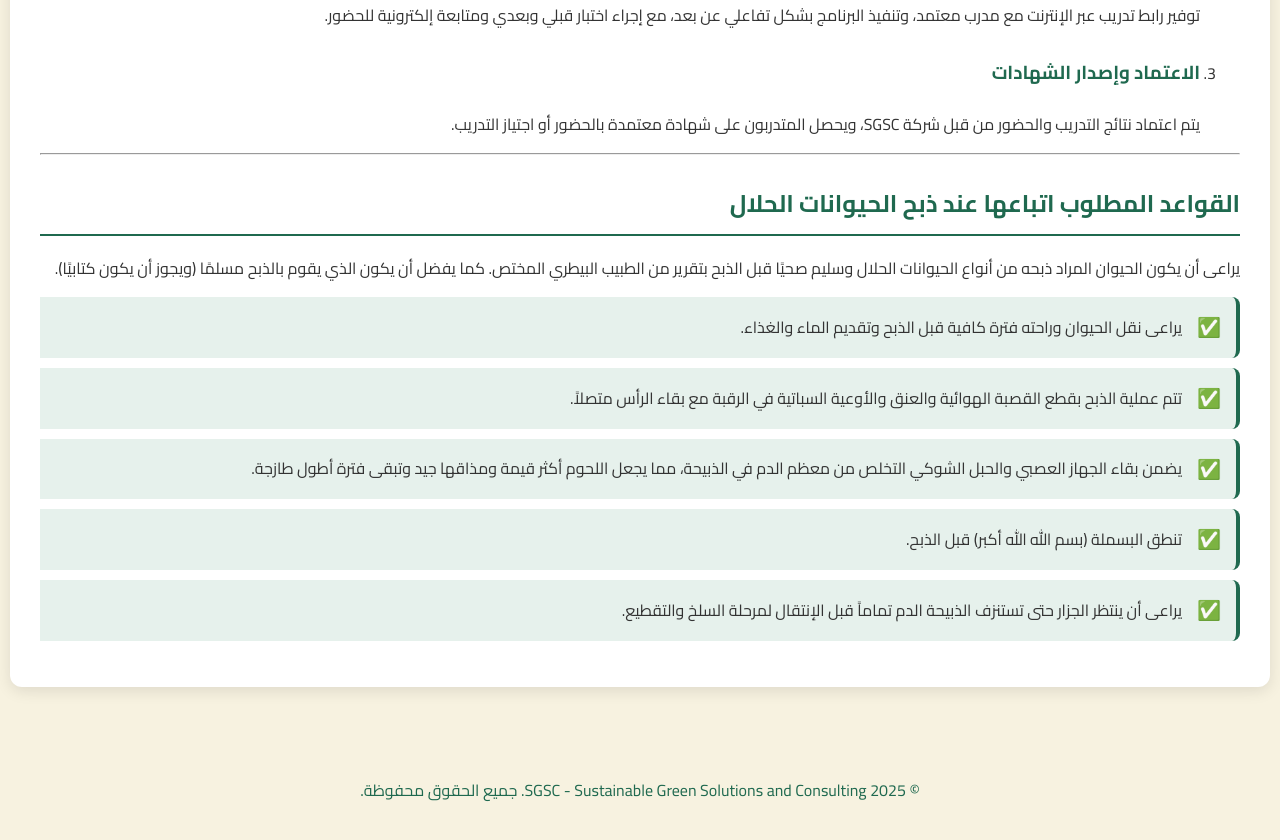
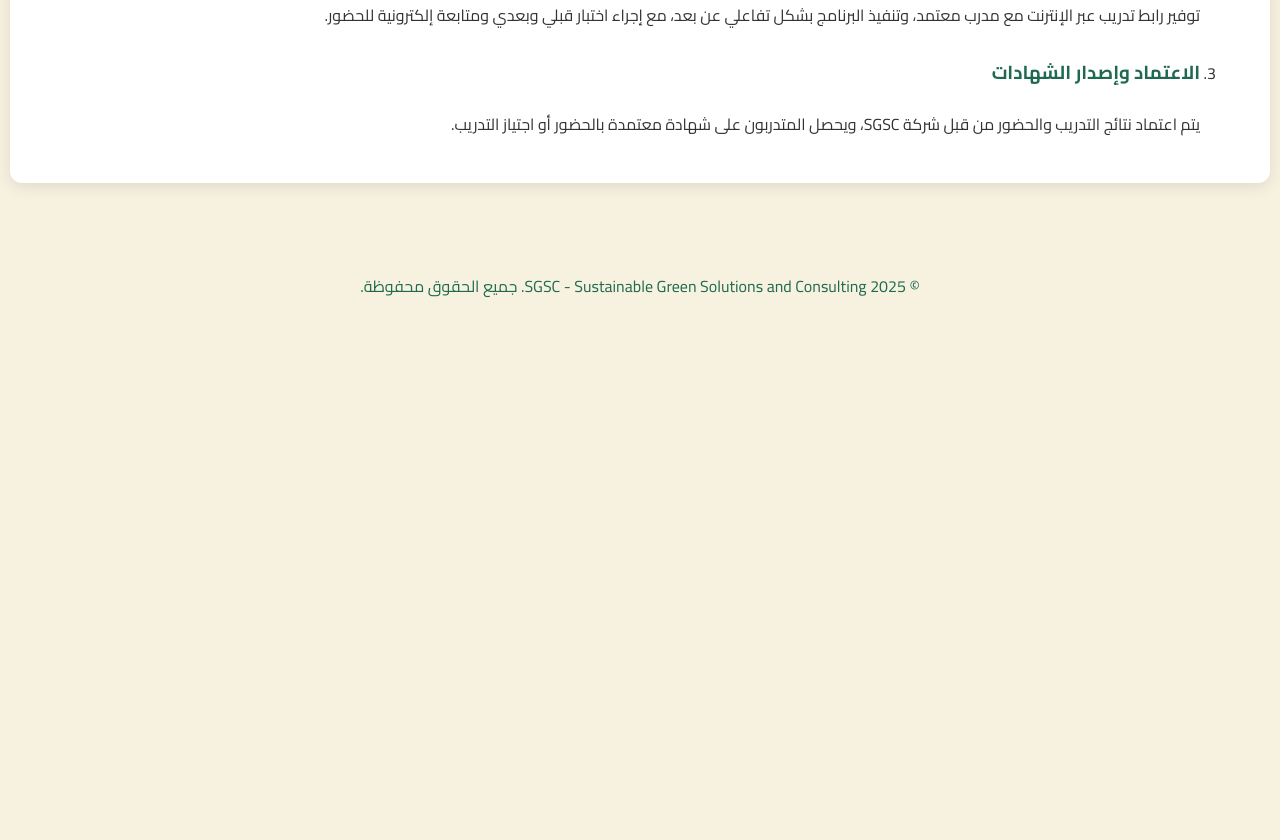
Before and after one commit to sgsc-web/site, a plain HTML site: page programs.html in a window 1280 px wide. Shown: the part 1885-2725 px from the top of the page. After the commit the page ends 2226 px from the top, so only its background shows below. Drawn offline with Linux system fonts and the light colour scheme.

Commit message:
update every thing

```diff
--- a/programs.html
+++ b/programs.html
@@ -93,22 +93,6 @@
         </ol>
     </section>
 
-    <hr>
-
-    <section class="section">
-        <h2>القواعد المطلوب اتباعها عند ذبح الحيوانات الحلال</h2>
-        <p>
-            يراعى أن يكون الحيوان المراد ذبحه من أنواع الحيوانات الحلال وسليم صحيًا قبل الذبح بتقرير من الطبيب البيطري المختص. كما يفضل أن يكون الذي يقوم بالذبح مسلمًا (ويجوز أن يكون كتابيًا).
-        </p>
-        <ul class="feature-list">
-            <li>يراعى نقل الحيوان وراحته فترة كافية قبل الذبح وتقديم الماء والغذاء.</li>
-            <li>تتم عملية الذبح بقطع القصبة الهوائية والعنق والأوعية السباتية في الرقبة مع بقاء الرأس متصلاً.</li>
-            <li>يضمن بقاء الجهاز العصبي والحبل الشوكي التخلص من معظم الدم في الذبيحة، مما يجعل اللحوم أكثر قيمة ومذاقها جيد وتبقى فترة أطول طازجة.</li>
-            <li>تنطق البسملة (بسم الله الله أكبر) قبل الذبح.</li>
-            <li>يراعى أن ينتظر الجزار حتى تستنزف الذبيحة الدم تماماً قبل الإنتقال لمرحلة السلخ والتقطيع.</li>
-        </ul>
-    </section>
-
 </main>
 
 <footer class="footer">
```
Also changed, not shown: index.html (+3 -3 lines).
